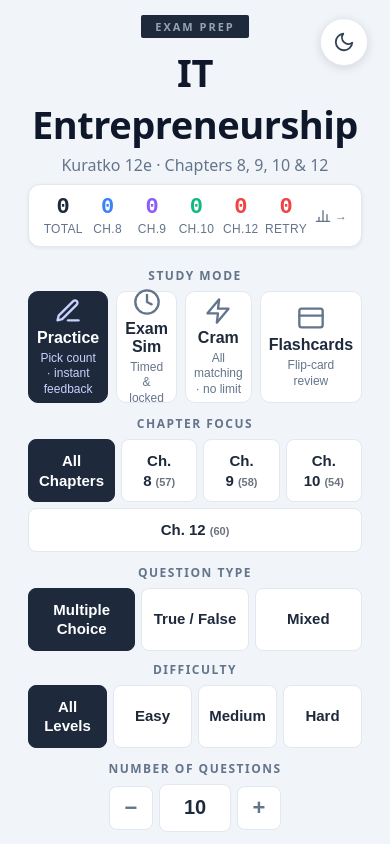
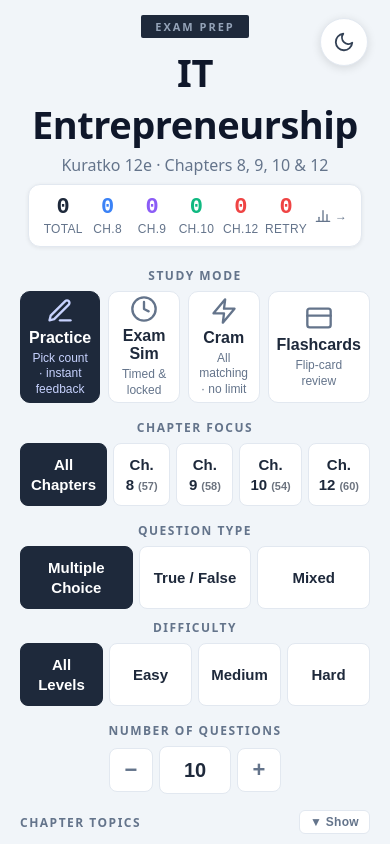
Before and after one commit to h-yzeng/ITMM-581-Study-Tool, a React (Vite) app: page / in a window 390 px wide. Shown: the top 844 px of the page. Built offline with nearby package versions, Linux system fonts and the light colour scheme.

Commit message:
feat: implement collapsible chapter topics section in HomeScreen for improved mobile usability

```diff
--- a/src/index.css
+++ b/src/index.css
@@ -20,19 +20,42 @@
   min-height: 0;
   display: flex;
   flex-direction: column;
-  gap: 14px;
-  padding: 0 28px 16px;
+  gap: 20px;
+  padding: 0 40px 20px;
   overflow-y: auto;
 }
 /* Q-type + Difficulty side by side */
-.qtype-diff { display: flex; gap: 12px; }
+.qtype-diff { display: flex; gap: 16px; }
 .qtype-diff > div { flex: 1; min-width: 0; }
+
+/* ── Chapter topics mobile collapse ── */
+.topics-header {
+  display: flex;
+  align-items: center;
+  justify-content: space-between;
+  margin-bottom: 7px;
+}
+.topics-toggle { display: none; }
 
 /* ── Mobile overrides ── */
 @media (max-width: 780px) {
   .home-wrap { height: auto; overflow: visible; }
-  .home-sections { overflow: visible; gap: 12px; }
+  .home-sections { overflow: visible; gap: 16px; padding: 0 20px 20px; }
   .qtype-diff { flex-direction: column; gap: 10px; }
+  .topics-toggle {
+    display: inline-flex;
+    align-items: center;
+    gap: 5px;
+    background: none;
+    border: none;
+    font-size: 12px;
+    font-weight: 600;
+    cursor: pointer;
+    padding: 4px 10px;
+    border-radius: 6px;
+    letter-spacing: 0.3px;
+  }
+  .topics-closed { display: none !important; }
 }
 
 /* ── Flashcard 3D flip ── */
--- a/src/screens/HomeScreen.jsx
+++ b/src/screens/HomeScreen.jsx
@@ -1,3 +1,4 @@
+import { useState } from 'react'
 import { CHAPTERS, TOPIC_CARDS, CHAPTER_COLORS, TOPICS_BY_CHAPTER } from '../data/chapters.js'
 import { QUESTION_BANK } from '../data/questionBank.js'
 import { qKey } from '../hooks/useStorage.js'
@@ -26,6 +27,7 @@
   setScreen,
 }) {
   const { dk, bg, cardBg, text, subText, border, pillSel } = theme
+  const [topicsOpen, setTopicsOpen] = useState(false)
 
   const fBtn = active => ({
     ...S.filterBtn,
@@ -273,10 +275,20 @@
           </div>
         )}
 
-        {/* Chapter Topics — flex:1 fills remaining space */}
+        {/* Chapter Topics — flex:1 fills remaining space; collapsible on mobile */}
         <div style={{ flex: 1, minHeight: 0, overflow: 'hidden' }}>
-          <label style={lbl}>CHAPTER TOPICS</label>
-          <div style={{ ...S.topicsGrid, marginBottom: 0, marginTop: 6 }}>
+          <div className="topics-header">
+            <label style={{ ...lbl, marginBottom: 0 }}>CHAPTER TOPICS</label>
+            <button
+              className="topics-toggle"
+              onClick={() => setTopicsOpen(o => !o)}
+              style={{ color: subText, border: `1px solid ${border}`, background: cardBg }}
+            >
+              {topicsOpen ? '▲ Hide' : '▼ Show'}
+            </button>
+          </div>
+          <div className={topicsOpen ? '' : 'topics-closed'} style={{ marginTop: 6 }}>
+          <div style={{ ...S.topicsGrid, marginBottom: 0 }}>
             {TOPIC_CARDS.map(item => (
               <div key={item.ch} style={{ ...S.topicCard, background: cardBg, borderTop: `3px solid ${CHAPTER_COLORS[item.ch]}` }}>
                 <div style={{ display: 'flex', alignItems: 'baseline', gap: 6, marginBottom: 6 }}>
@@ -294,6 +306,7 @@
                 ))}
               </div>
             ))}
+          </div>
           </div>
         </div>
 
```
